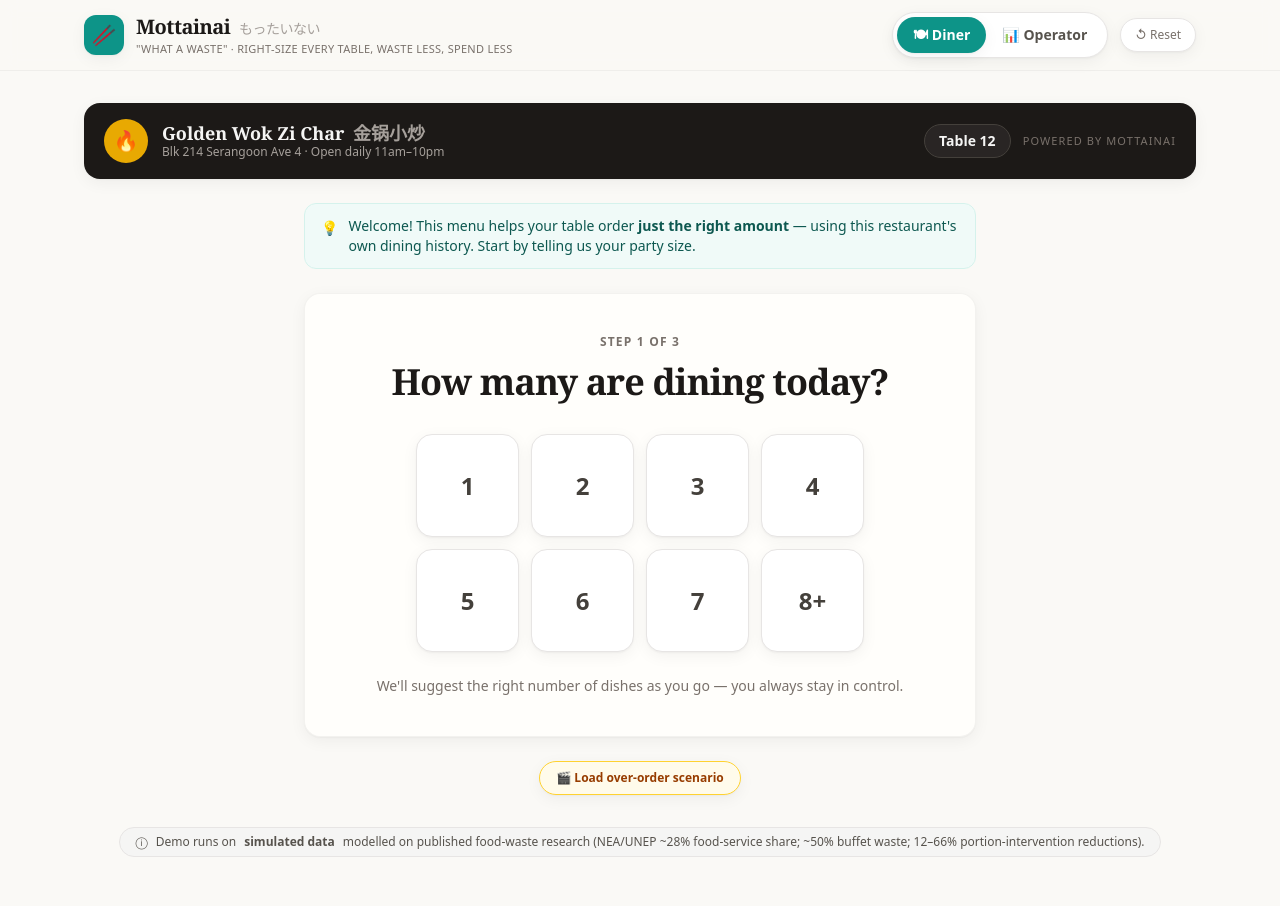
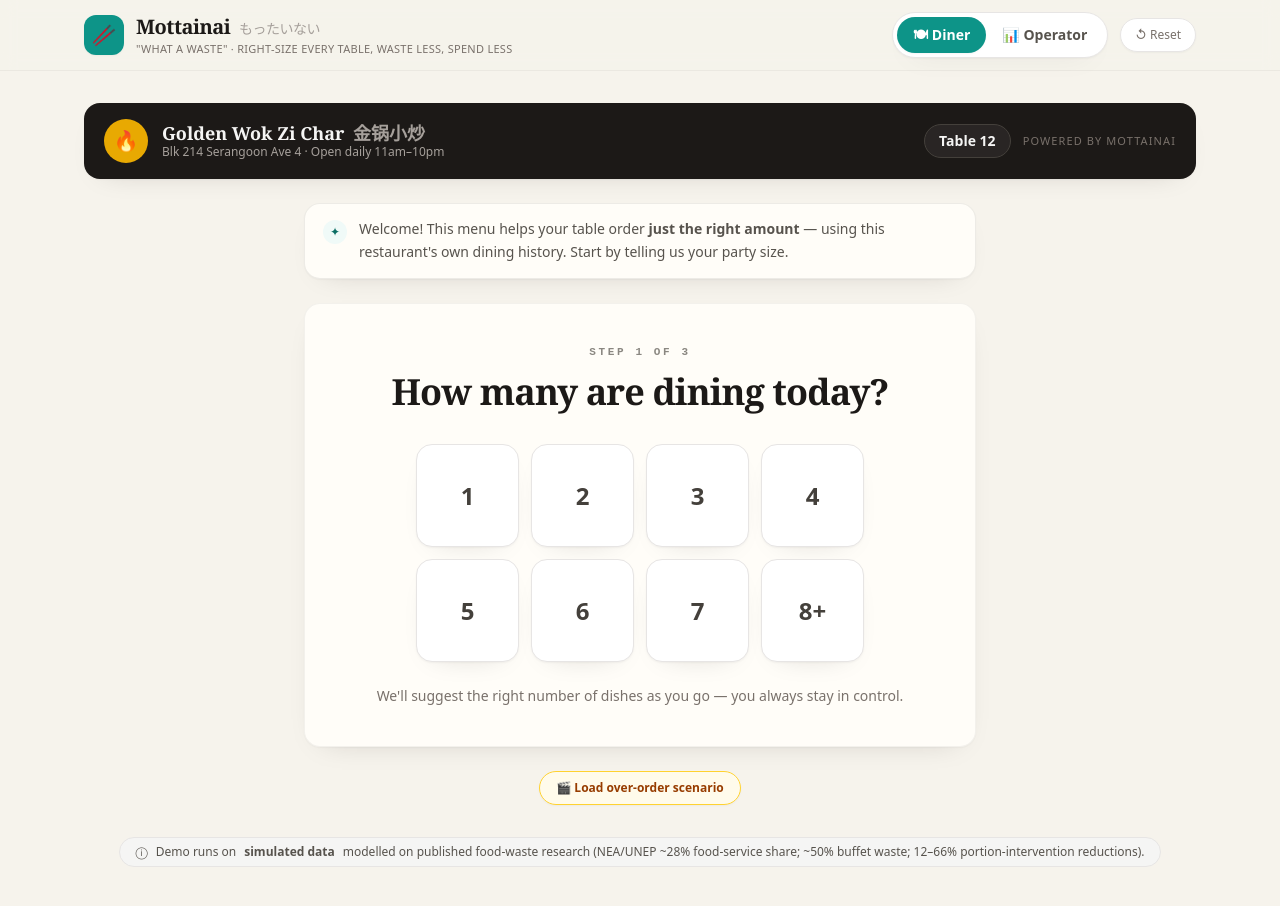
Before and after one commit to ajiteshmanoj/venturing_into_ES, a React (Vite) app: page / in a window 1280 px wide. Built offline with nearby package versions, Linux system fonts and the light colour scheme.

Commit message:
style(design): FINDING-001 — paper canvas, layered shadows, mono data voice, kicker + dot-grid utilities

```diff
--- a/package.json
+++ b/package.json
@@ -11,6 +11,7 @@
   "dependencies": {
     "@fontsource-variable/fraunces": "^5.2.9",
     "@fontsource-variable/inter": "^5.2.8",
+    "@fontsource-variable/jetbrains-mono": "^5.2.8",
     "react": "^18.3.1",
     "react-dom": "^18.3.1",
     "recharts": "^2.15.0"
--- a/src/components/ui.jsx
+++ b/src/components/ui.jsx
@@ -8,10 +8,8 @@ export function Card({ children, className = '' }) {
   )
 }
 
-export function SectionLabel({ children }) {
-  return (
-    <p className="text-xs font-semibold uppercase tracking-widest text-stone-500">{children}</p>
-  )
+export function SectionLabel({ children, accent = false }) {
+  return <p className={`kicker ${accent ? 'kicker-dot' : ''}`}>{children}</p>
 }
 
 /* Status is never color-alone: each level pairs a color, an icon, and a label. */
@@ -49,8 +47,13 @@ export function TrafficLight({ level }) {
 
 export function OnboardingHint({ children }) {
   return (
-    <div className="animate-rise flex items-start gap-2.5 rounded-xl bg-brand-50 border border-brand-100 px-4 py-3 text-sm text-brand-800">
-      <span aria-hidden className="mt-0.5">💡</span>
+    <div className="animate-rise flex items-start gap-3 rounded-2xl border border-stone-900/8 bg-card px-4.5 py-3.5 text-sm leading-relaxed text-stone-600 shadow-card">
+      <span
+        aria-hidden
+        className="mt-0.5 flex h-6 w-6 shrink-0 items-center justify-center rounded-full bg-brand-50 text-xs text-brand-700"
+      >
+        ✦
+      </span>
       <span>{children}</span>
     </div>
   )
--- a/src/index.css
+++ b/src/index.css
@@ -1,12 +1,20 @@
 @import "@fontsource-variable/inter";
 @import "@fontsource-variable/fraunces";
+@import "@fontsource-variable/jetbrains-mono";
 @import "tailwindcss";
 
 /*
  * Mottainai design tokens — calm, premium, "operating restaurant" aesthetic.
- * Fraunces (display serif) for brand/menu voice, Inter for UI.
- * Teal/sage accents over warm neutrals; chart series colors validated for
- * CVD separation + contrast on the cream surface.
+ * Fraunces (display serif) for brand/menu voice, Inter for UI, JetBrains Mono
+ * for data (prices, grams, table numbers — anything the kitchen would print).
+ * Teal/sage accents over a warm paper plane; chart series colors validated
+ * for CVD separation + contrast on the paper surface.
+ *
+ * Shadow system (three tiers, layered — never a single flat drop):
+ *   card  — resting card on the paper plane
+ *   lift  — hover / raised card
+ *   float — hero panels, floating nav
+ *   glow  — primary CTA only (brand-tinted, used sparingly)
  */
 @theme {
   /* Brand teal — primary accent */
@@ -30,9 +38,9 @@
   --color-sage-600: #6b7a49;
   --color-sage-700: #55613b;
 
-  /* Warm neutral page plane */
-  --color-cream: #faf9f6;
-  --color-card: #fffefb;
+  /* Warm paper plane — cards float on it, they don't blend into it */
+  --color-cream: #f6f3ec;
+  --color-card: #fffdf8;
 
   /* Chart series (validated): teal + amber */
   --color-chart-1: #0d9488;
@@ -45,9 +53,13 @@
 
   --font-sans: "Inter Variable", system-ui, -apple-system, "Segoe UI", sans-serif;
   --font-display: "Fraunces Variable", Georgia, "Times New Roman", serif;
+  --font-mono: "JetBrains Mono Variable", ui-monospace, "SF Mono", monospace;
 
-  --shadow-card: 0 1px 2px rgba(28, 25, 23, 0.04), 0 4px 16px rgba(28, 25, 23, 0.05);
-  --shadow-lift: 0 2px 4px rgba(28, 25, 23, 0.06), 0 12px 32px rgba(28, 25, 23, 0.10);
+  --shadow-card: 0 1px 2px rgba(28, 24, 18, 0.04), 0 10px 30px -20px rgba(28, 24, 18, 0.22);
+  --shadow-lift: 0 1px 2px rgba(28, 24, 18, 0.05), 0 18px 44px -26px rgba(28, 24, 18, 0.30);
+  --shadow-float: 0 1px 2px rgba(28, 24, 18, 0.04), 0 30px 70px -30px rgba(28, 24, 18, 0.35);
+  --shadow-glow: 0 1px 2px rgba(28, 24, 18, 0.06), 0 10px 24px -10px rgba(13, 148, 136, 0.55);
+  --shadow-glow-lift: 0 1px 2px rgba(28, 24, 18, 0.06), 0 14px 34px -10px rgba(13, 148, 136, 0.65);
 }
 
 html {
@@ -58,12 +70,61 @@ body {
   font-family: var(--font-sans);
   color: #1c1917;
   -webkit-font-smoothing: antialiased;
+  text-rendering: optimizeLegibility;
 }
 
 /* Display voice: menu names, headings, hero numbers */
 .font-display {
   font-family: var(--font-display);
   font-variation-settings: "SOFT" 50, "WONK" 0;
+}
+
+/* Data voice: prices, grams, table numbers — what a kitchen ticket prints */
+.font-data {
+  font-family: var(--font-mono);
+  font-variation-settings: "wght" 500;
+  letter-spacing: -0.01em;
+}
+
+/* Headings shouldn't orphan a single word */
+h1, h2, h3 {
+  text-wrap: balance;
+}
+
+/* Keyboard focus is part of polish, not an afterthought */
+:focus-visible {
+  outline: 2px solid var(--color-brand-500);
+  outline-offset: 2px;
+  border-radius: 6px;
+}
+
+/*
+ * Paper texture — a whisper of a dot grid on the page plane (the redline
+ * treatment): visible if you look, invisible if you don't.
+ */
+.dot-grid {
+  background-image: radial-gradient(rgba(28, 24, 18, 0.075) 1px, transparent 1px);
+  background-size: 22px 22px;
+}
+
+/* Kicker — tiny mono label with wide tracking; the editorial signpost */
+.kicker {
+  font-family: var(--font-mono);
+  font-size: 11px;
+  font-weight: 600;
+  text-transform: uppercase;
+  letter-spacing: 0.24em;
+  color: #8a8781;
+}
+.kicker-dot::before {
+  content: "";
+  display: inline-block;
+  width: 6px;
+  height: 6px;
+  margin-right: 10px;
+  border-radius: 9999px;
+  background: var(--color-brand-600);
+  vertical-align: 1px;
 }
 
 /* Micro-interactions */
@@ -83,6 +144,28 @@ body {
 .animate-rise { animation: rise-in 0.35s cubic-bezier(0.22, 1, 0.36, 1) both; }
 .animate-pop  { animation: pop-in 0.3s cubic-bezier(0.22, 1, 0.36, 1) both; }
 .pulse-once   { animation: pulse-ring 0.8s ease-out 1; }
+
+/* Primary CTA: pill, brand glow, arrow that leans into the click */
+.btn-primary {
+  transition: box-shadow 0.25s ease, background-color 0.2s ease, transform 0.15s ease;
+  box-shadow: var(--shadow-glow);
+}
+.btn-primary:hover:not(:disabled) {
+  box-shadow: var(--shadow-glow-lift);
+}
+.btn-primary:active:not(:disabled) {
+  transform: scale(0.985);
+}
+.btn-primary:disabled {
+  box-shadow: none;
+}
+.btn-arrow {
+  display: inline-block;
+  transition: transform 0.25s cubic-bezier(0.22, 1, 0.36, 1);
+}
+.btn-primary:hover:not(:disabled) .btn-arrow {
+  transform: translateX(3px);
+}
 
 /* Waste gauge arc + meter transitions */
 .gauge-arc {
@@ -110,5 +193,5 @@ body {
 
 @media (prefers-reduced-motion: reduce) {
   .animate-rise, .animate-pop, .pulse-once { animation: none; }
-  .meter-fill, .traffic-swatch, .gauge-arc, .dish-photo { transition: none; }
+  .meter-fill, .traffic-swatch, .gauge-arc, .dish-photo, .btn-primary, .btn-arrow { transition: none; }
 }
```
Also changed, not shown: 1 other file (tests, documents, lock files or other folders).
